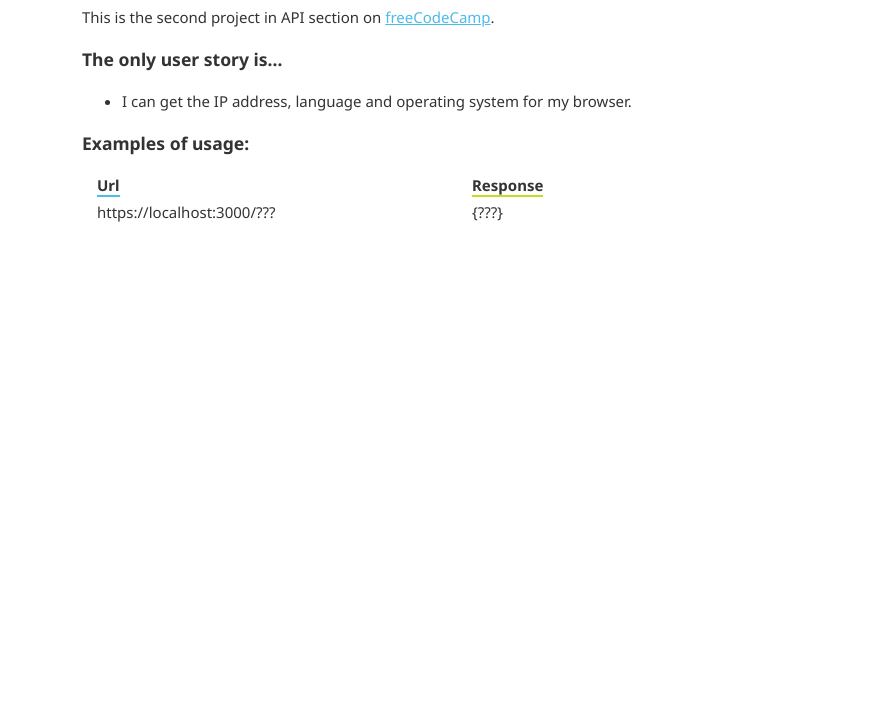
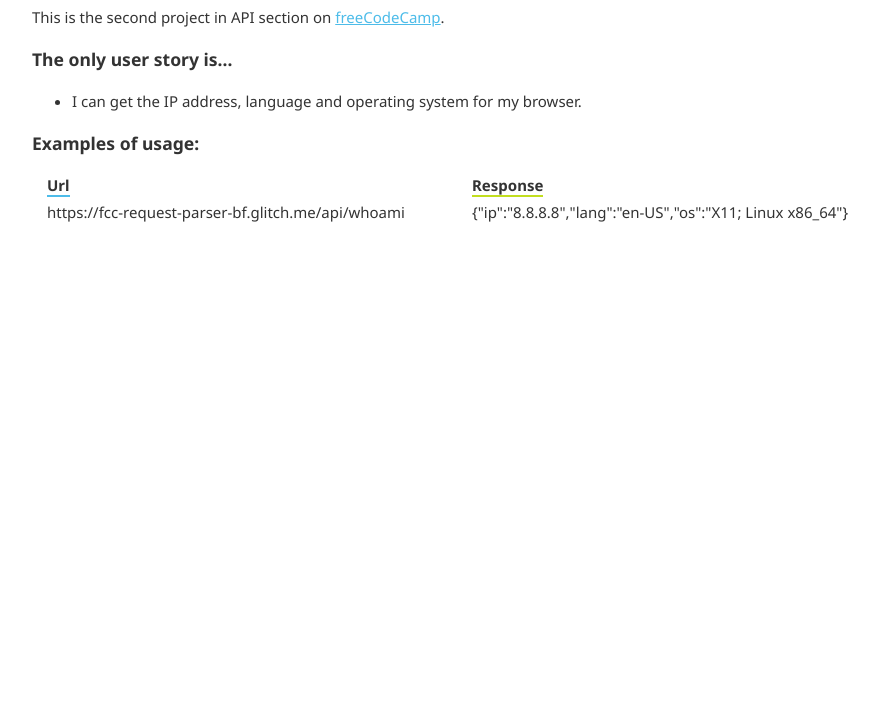
Before and after one commit to Beaglefoot/fcc-request-header-parser, a website: page public/index.html in a window 1280 px wide. Shown: the part 79-800 px from the top of the page, without its empty margins (183-1061 px from the left). Drawn offline with Linux system fonts and the light colour scheme.

Commit message:
Update index.html

```diff
--- a/public/index.html
+++ b/public/index.html
@@ -24,8 +24,8 @@
       </div>
 
       <div class="example">
-        <div class="input">https://localhost:3000/???</div>
-        <div class="output">{???}</div>
+        <div class="input">https://fcc-request-parser-bf.glitch.me/api/whoami</div>
+        <div class="output">{"ip":"8.8.8.8","lang":"en-US","os":"X11; Linux x86_64"}</div>
       </div>
     </div>
   </body>
--- a/public/style.css
+++ b/public/style.css
@@ -4,7 +4,7 @@ body {
 }
 
 .container {
-  max-width: 750px;
+  max-width: 850px;
   margin: 0 auto;
   color: #333;
   line-height: 1.5;
```
